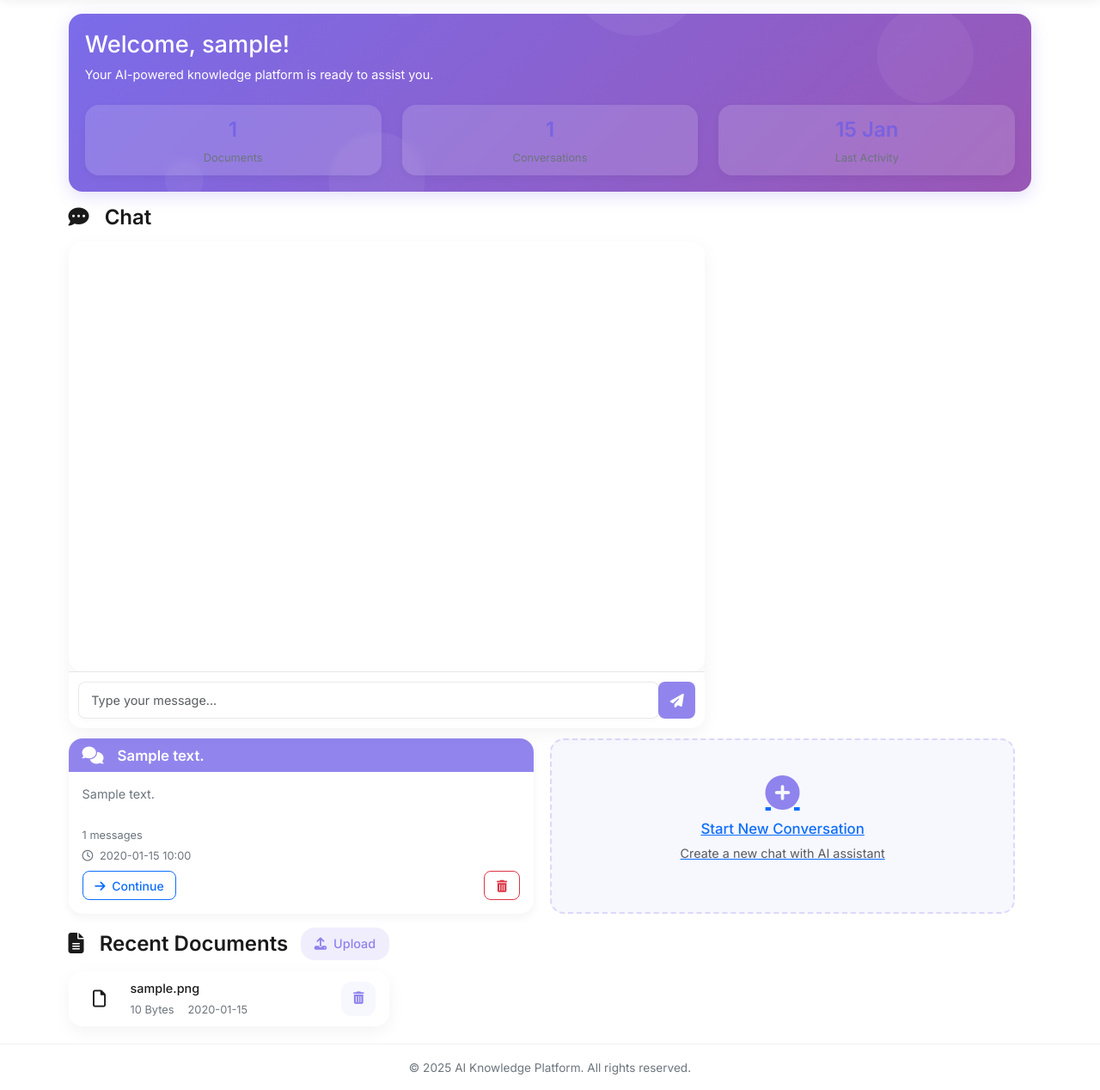
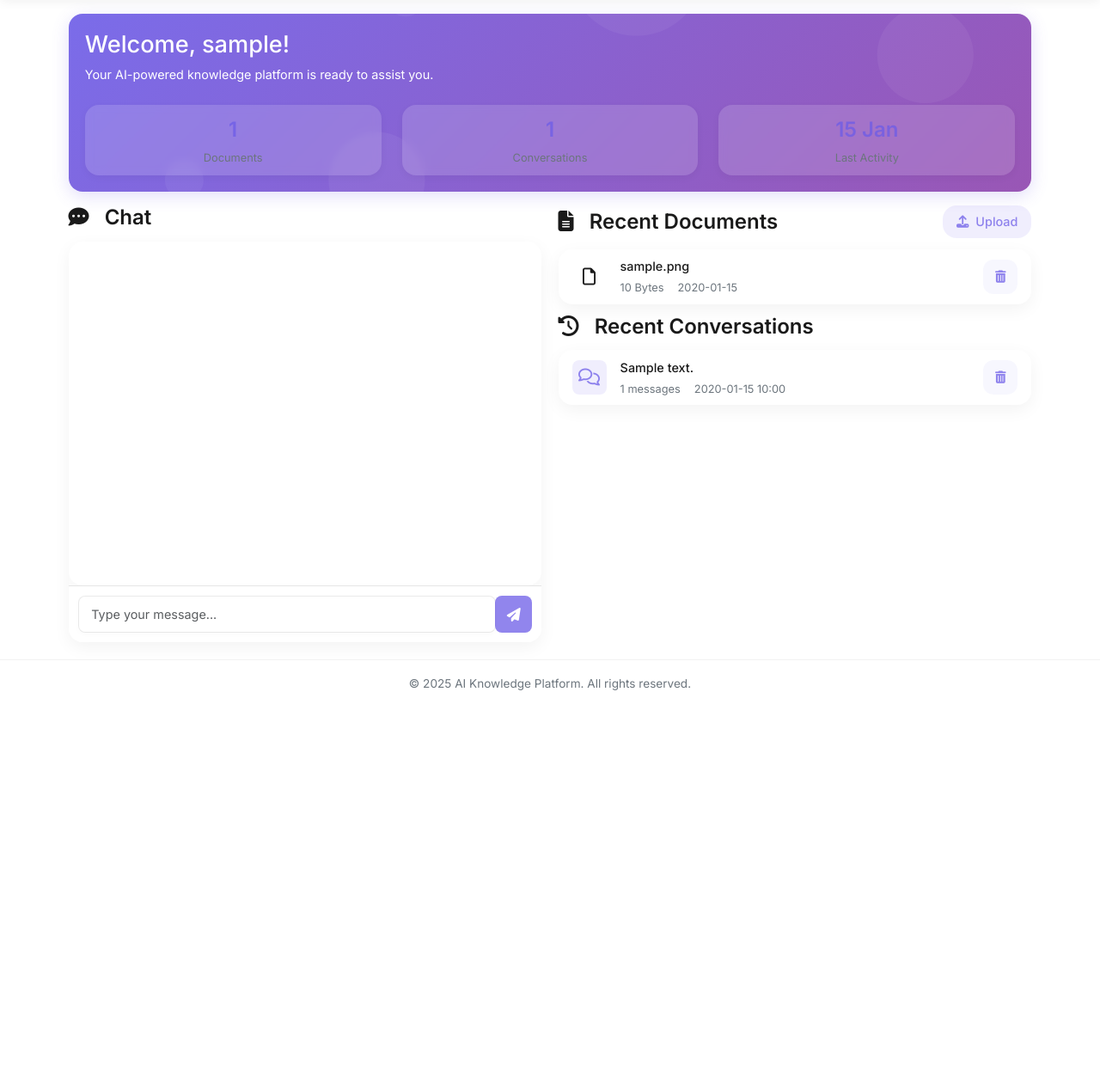
Before and after one commit to ChudinAA/CorporateIntelligence, a Flask app: page /dashboard in a window 1280 px wide. Shown: the part 52-1320 px from the top of the page at 86% size. After the commit the page ends 855 px from the top, so only its background shows below. Run offline with Flask 3, Linux system fonts and the light colour scheme; a user stored in the database is signed in; tables that the repository leaves empty hold one stand-in row (values such as "Sample post"); some libraries are stand-ins or nearby versions.

Commit message:
Assistant checkpoint: Update dashboard layout and conversation functionality
Assistant generated file changes:
- templates/dashboard.html: Reorganize dashboard layout and modify chat section
- static/css/custom.css: Add styles for conversations section
- static/js/dashboard.js: Add conversation loading functionality, Add conversation loading function

---

User prompt:

- раздел Chat уменьшить и расположить слева под разделом Welcome, раздел Recent Documents расположить под разделом Welcome справа от раздела Chat, так чтобы смотрелось органично, а раздел Recent Conversations сделать по аналогии с Recent Documents и расположить его под разделом Recent Documents
- при нажатии на один из диалогов в разделе Recent Conversations не нужно переходить никуда, нужно лишь подгрузить последние сообщения нажатого диалога в Chat
- удалить из шапки сайта кнопку + New Chat, а также удалить компонент Start New Conversation

Replit-Commit-Author: Assistant
Replit-Commit-Session-Id: 43589cc7-7cdf-4638-bc1e-f4639edb18d7

```diff
--- a/static/css/custom.css
+++ b/static/css/custom.css
@@ -792,6 +792,46 @@ main {
   padding: 0.6rem 1rem;
 }
 
+/* Recent conversations styling */
+.recent-conversations {
+    max-height: 400px;
+    overflow-y: auto;
+    scrollbar-width: thin;
+    scrollbar-color: rgba(108, 92, 231, 0.2) transparent;
+}
+
+.recent-conversations::-webkit-scrollbar {
+    width: 6px;
+}
+
+.recent-conversations::-webkit-scrollbar-track {
+    background: transparent;
+}
+
+.recent-conversations::-webkit-scrollbar-thumb {
+    background-color: rgba(108, 92, 231, 0.2);
+    border-radius: 10px;
+}
+
+.conversation-preview {
+    cursor: pointer;
+}
+
+.conversation-preview:hover {
+    background: rgba(108, 92, 231, 0.05);
+}
+
+.document-icon-chat {
+    background: rgba(108, 92, 231, 0.1);
+    color: var(--primary-color);
+}
+
+/* Adjust chat container height */
+#chat-container {
+    height: 400px;
+    min-height: 400px;
+}
+
 /* Document cards with smooth transition */
 .document-card {
   transition: transform 0.3s ease, box-shadow 0.3s ease !important;
--- a/static/js/dashboard.js
+++ b/static/js/dashboard.js
@@ -1,6 +1,9 @@
 document.addEventListener('DOMContentLoaded', function() {
     // Setup all delete buttons
     setupChatDeletionHandlers();
+
+    // Setup conversation preview handlers
+    setupConversationHandlers();
 
     // Document preview handlers
     setupDocumentPreviewHandlers();
@@ -277,3 +280,68 @@ document.addEventListener('DOMContentLoaded', function() {
         return `${day} ${month}`;
     }
 });
+
+
+    // Function to setup conversation handlers
+    function setupConversationHandlers() {
+        document.querySelectorAll('.conversation-preview').forEach(item => {
+            item.addEventListener('click', function(e) {
+                // Don't handle click if it was on the delete button
+                if (e.target.closest('.chat-delete-btn')) {
+                    return;
+                }
+
+                const sessionId = this.dataset.sessionId;
+
+                // Show loading in chat container
+                const chatContainer = document.getElementById('chat-container');
+                chatContainer.innerHTML = '<div class="text-center p-3"><div class="spinner-border spinner-border-sm text-primary"></div> Loading messages...</div>';
+
+                // Update hidden session ID input
+                document.getElementById('session-id-input').value = sessionId;
+
+                // Fetch conversation messages
+                fetch(`/chat/messages/${sessionId}`)
+                    .then(response => response.json())
+                    .then(data => {
+                        if (data.success) {
+                            // Clear and update chat container
+                            chatContainer.innerHTML = '';
+
+                            // Add messages to chat container
+                            data.messages.forEach(message => {
+                                const messageDiv = document.createElement('div');
+                                messageDiv.className = `message ${message.is_user ? 'user-message' : 'ai-message'} animate__animated animate__fadeInUp`;
+                                messageDiv.innerHTML = `
+                                    <div class="message-content">${message.content}</div>
+                                    <div class="message-time">
+                                        ${message.timestamp}
+                                        <i class="fas ${message.is_user ? 'fa-user' : 'fa-robot'} ms-1"></i>
+                                    </div>
+                                `;
+                                chatContainer.appendChild(messageDiv);
+                            });
+
+                            // Scroll to bottom
+                            chatContainer.scrollTop = chatContainer.scrollHeight;
+                        } else {
+                            chatContainer.innerHTML = `
+                                <div class="alert alert-danger m-3">
+                                    <i class="fas fa-exclamation-triangle me-2"></i>
+                                    ${data.message || 'Failed to load conversation messages.'}
+                                </div>
+                            `;
+                        }
+                    })
+                    .catch(error => {
+                        console.error('Error:', error);
+                        chatContainer.innerHTML = `
+                            <div class="alert alert-danger m-3">
+                                <i class="fas fa-exclamation-triangle me-2"></i>
+                                An unexpected error occurred while loading the messages.
+                            </div>
+                        `;
+                    });
+            });
+        });
+    }
--- a/templates/dashboard.html
+++ b/templates/dashboard.html
@@ -60,7 +60,7 @@
         text-shadow: 0 1px 2px rgba(0, 0, 0, 0.1);
     }
 
-    .chat-section, .documents-section {
+    .chat-section, .documents-section, .conversations-section {
         margin-bottom: 2rem;
     }
 
@@ -217,12 +217,6 @@
         text-decoration: none;
         color: var(--text-color);
         cursor: pointer;
-    }
-
-    .document-item:hover {
-        background-color: rgba(108, 92, 231, 0.05);
-        transform: translateY(-2px);
-        box-shadow: 0 3px 10px rgba(0, 0, 0, 0.05);
     }
 
     .document-item:hover {
@@ -431,9 +425,10 @@
     </section>
 
     <div class="row">
-        <!-- Main Chat Section -->
-        <div class="col-lg-8">
-            <section class="chat-section">
+        <!-- Left Column -->
+        <div class="col-lg-6">
+            <!-- Chat Section -->
+            <section class="chat-section mb-4">
                 <div class="section-header">
                     <h2><i class="fas fa-comment-dots section-icon"></i> Chat</h2>
                 </div>
@@ -475,79 +470,8 @@
             </section>
         </div>
 
-                <div class="row">
-                    {% if active_sessions %}
-                        {% for session in active_sessions %}
-                            <div class="col-md-6 mb-3 fade-in-up staggered-item">
-                                <div class="chat-card">
-                                    <div class="chat-header">
-                                        <i class="fas fa-comments chat-icon"></i>
-                                        <h5 class="chat-title">
-                                            {% if session.summary %}
-                                                {{ session.summary|truncate(40) }}
-                                            {% else %}
-                                                Chat #{{ session.id }}
-                                            {% endif %}
-                                        </h5>
-                                    </div>
-
-                                    <div class="chat-body">
-                                        <div class="chat-summary">
-                                            {% if session.recent_messages %}
-                                                {% set last_message = session.recent_messages|last %}
-                                                {{ last_message.content|truncate(100, True, '...') }}
-                                            {% else %}
-                                                <em>No messages yet</em>
-                                            {% endif %}
-                                        </div>
-
-                                        <div class="chat-meta">
-                                            <div>{{ session.messages.count() }} messages</div>
-                                            <div class="chat-time">
-                                                <i class="far fa-clock me-1"></i>
-                                                {{ session.updated_at.strftime('%Y-%m-%d %H:%M') }}
-                                            </div>
-                                        </div>
-
-                                        <div class="d-flex justify-content-between mt-2">
-                                            <a href="{{ url_for('chat.chat_page', session_id=session.session_id) }}" class="btn btn-sm btn-outline-primary">
-                                                <i class="fas fa-arrow-right me-1"></i> Continue
-                                            </a>
-                                            <button class="btn btn-sm btn-outline-danger chat-delete-btn" data-chat-id="{{ session.id }}">
-                                                <i class="fas fa-trash-alt"></i>
-                                            </button>
-                                        </div>
-                                    </div>
-                                </div>
-                            </div>
-                        {% endfor %}
-
-                        <!-- "New Chat" card at the end -->
-                        <div class="col-md-6 mb-3 fade-in-up staggered-item">
-                            <a href="{{ url_for('chat.new_chat') }}" class="new-chat-card">
-                                <i class="fas fa-plus-circle new-chat-icon"></i>
-                                <h5>Start New Conversation</h5>
-                                <p class="text-muted">Create a new chat with AI assistant</p>
-                            </a>
-                        </div>
-                    {% else %}
-                        <div class="col-12">
-                            <div class="empty-state">
-                                <i class="fas fa-comments empty-icon"></i>
-                                <h3 class="empty-title">No conversations yet</h3>
-                                <p class="empty-description">Start your first chat with AI assistant to get answers from your knowledge base</p>
-                                <a href="{{ url_for('chat.new_chat') }}" class="btn btn-primary">
-                                    <i class="fas fa-plus me-1"></i> Start New Chat
-                                </a>
-                            </div>
-                        </div>
-                    {% endif %}
-                </div>
-            </section>
-        </div>
-
-        <!-- Sidebar -->
-        <div class="col-lg-4">
+        <!-- Right Column -->
+        <div class="col-lg-6">
             <!-- Recent Documents Section -->
             <section class="documents-section mb-4">
                 <div class="section-header">
@@ -588,7 +512,7 @@
                                                 title="Delete document">
                                                 <i class="fas fa-trash-alt"></i>
                                             </button>
-                                    </div>
+                                        </div>
                                     </div>
                                 {% endfor %}
                             </div>
@@ -599,6 +523,55 @@
                                 <p class="empty-description">Upload documents to use with AI</p>
                                 <a href="{{ url_for('chat.documents_page') }}" class="btn btn-sm btn-outline-primary">
                                     <i class="fas fa-upload me-1"></i> Upload Document
+                                </a>
+                            </div>
+                        {% endif %}
+                    </div>
+                </div>
+            </section>
+
+            <!-- Recent Conversations Section -->
+            <section class="conversations-section">
+                <div class="section-header">
+                    <h2><i class="fas fa-history section-icon"></i> Recent Conversations</h2>
+                </div>
+                <div class="card">
+                    <div class="card-body p-0">
+                        {% if active_sessions %}
+                            <div class="recent-conversations">
+                                {% for session in active_sessions %}
+                                    <div class="document-item conversation-preview" data-session-id="{{ session.session_id }}">
+                                        <div class="document-icon document-icon-chat">
+                                            <i class="far fa-comments"></i>
+                                        </div>
+                                        <div class="document-info">
+                                            <div class="document-title">
+                                                {% if session.summary %}
+                                                    {{ session.summary|truncate(40) }}
+                                                {% else %}
+                                                    Chat #{{ session.id }}
+                                                {% endif %}
+                                            </div>
+                                            <div class="document-meta">
+                                                <div>{{ session.messages.count() }} messages</div>
+                                                <div>{{ session.updated_at.strftime('%Y-%m-%d %H:%M') }}</div>
+                                            </div>
+                                        </div>
+                                        <div class="action-btns">
+                                            <button class="btn-action chat-delete-btn" data-chat-id="{{ session.id }}">
+                                                <i class="fas fa-trash-alt"></i>
+                                            </button>
+                                        </div>
+                                    </div>
+                                {% endfor %}
+                            </div>
+                        {% else %}
+                            <div class="empty-state">
+                                <i class="fas fa-comments empty-icon"></i>
+                                <h4 class="empty-title">No conversations yet</h4>
+                                <p class="empty-description">Start chatting with AI assistant</p>
+                                <a href="{{ url_for('chat.new_chat') }}" class="btn btn-primary">
+                                    <i class="fas fa-plus me-1"></i> Start New Chat
                                 </a>
                             </div>
                         {% endif %}
```
